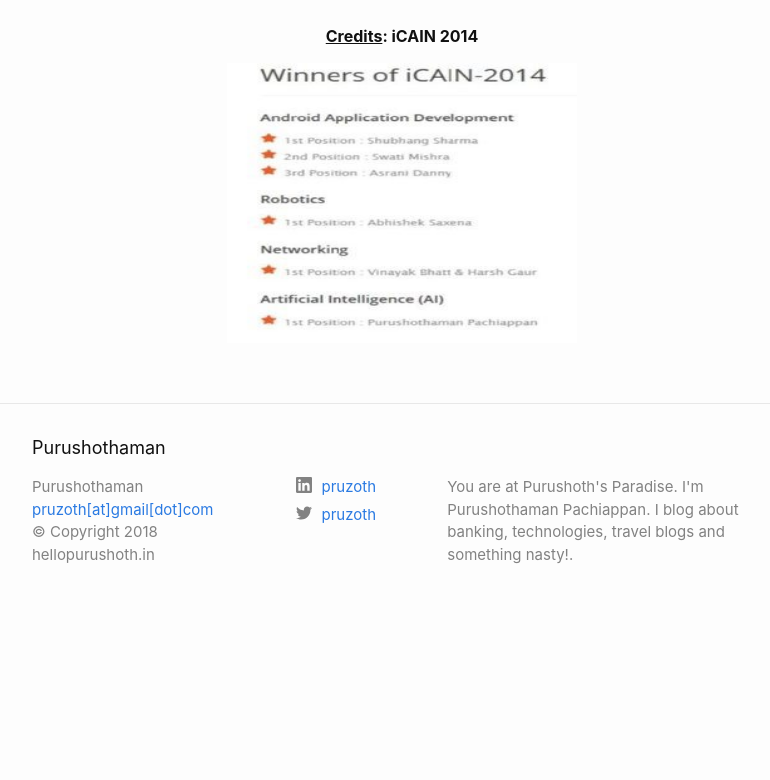
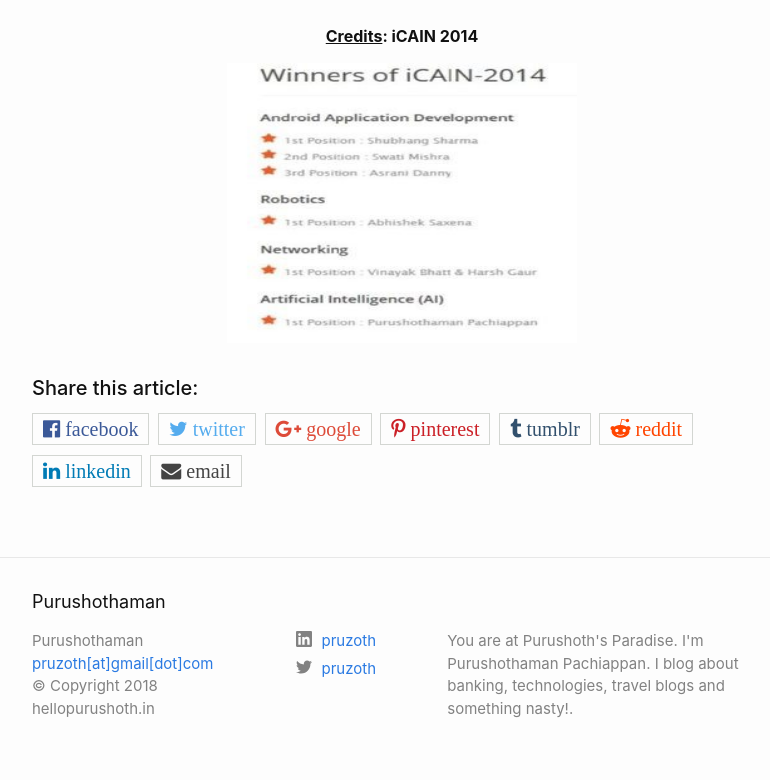
Before and after one commit to purushothblog/purushothblog.github.io, a Jekyll site: the page built from _posts/2014-07-26-my-ai-academic-project.html, in a window 1280 px wide. Shown: the part 733-1513 px from the top of the page, without its empty margins (238-1008 px from the left). Built offline with Jekyll 4.4.1, drawn with Linux system fonts in a browser that asks for light colours; comment, search, counter and statistics services are not loaded; before the commit the page ends 1359 px from its top, so only the background shows below that.

Commit message:
share button

```diff
--- a/_includes/head.html
+++ b/_includes/head.html
@@ -8,4 +8,5 @@
   {%- if jekyll.environment == 'production' and site.google_analytics -%}
     {%- include google-analytics.html -%}
   {%- endif -%}
+  <link href="https://maxcdn.bootstrapcdn.com/font-awesome/4.7.0/css/font-awesome.min.css" rel="stylesheet">
 </head>
--- /dev/null
+++ b/_includes/share_bar.html
@@ -0,0 +1,55 @@
+
+<div id="share-bar">
+    <br>
+    <h4>Share this article:</h4>
+
+    <div class="share-buttons">
+        <a  href="https://www.facebook.com/sharer/sharer.php?u={{ site.url }}{{ site.baseurl }}{{ page.url }}"
+            onclick="window.open(this.href, 'pop-up', 'left=20,top=20,width=500,height=500,toolbar=1,resizable=0'); return false;"
+            title="Share on Facebook" >
+            <i class="fa fa-facebook-official share-button"> facebook</i>
+        </a>
+
+        <a  href="https://twitter.com/intent/tweet?text={{ page.title }}&url={{ site.url }}{{ site.baseurl }}{{ page.url }}"
+            onclick="window.open(this.href, 'pop-up', 'left=20,top=20,width=500,height=500,toolbar=1,resizable=0'); return false;"
+            title="Share on Twitter" >
+            <i class="fa fa-twitter share-button"> twitter</i>
+        </a>
+
+        <a  href="https://plus.google.com/share?url={{ site.url }}{{ site.baseurl }}{{ page.url }}"
+            onclick="window.open(this.href, 'pop-up', 'left=20,top=20,width=500,height=500,toolbar=1,resizable=0'); return false;"
+            title="Share on Google+" >
+            <i class="fa fa-google-plus share-button"> google</i>
+        </a>
+
+        <a  href="http://pinterest.com/pin/create/button/?url={{ site.url }}{{ site.baseurl }}{{ page.url }}"
+            onclick="window.open(this.href, 'pop-up', 'left=20,top=20,width=900,height=500,toolbar=1,resizable=0'); return false;"
+            title="Share on Pinterest" >
+            <i class="fa fa-pinterest-p share-button"> pinterest</i>
+        </a>
+
+        <a  href="http://www.tumblr.com/share/link?url={{ site.url }}{{ site.baseurl }}{{ page.url }}"
+            onclick="window.open(this.href, 'pop-up', 'left=20,top=20,width=900,height=500,toolbar=1,resizable=0'); return false;"
+            title="Share on Tumblr" >
+            <i class="fa fa-tumblr share-button"> tumblr</i>
+        </a>
+
+        <a  href="http://www.reddit.com/submit?url={{ site.url }}{{ site.baseurl }}{{ page.url }}"
+            onclick="window.open(this.href, 'pop-up', 'left=20,top=20,width=900,height=500,toolbar=1,resizable=0'); return false;"
+            title="Share on Reddit" >
+            <i class="fa fa-reddit-alien share-button"> reddit</i>
+        </a>
+
+        <a  href="https://www.linkedin.com/shareArticle?mini=true&url={{ site.url }}{{ site.baseurl }}{{ page.url }}&title={{ page.title }}&summary={{ page.description }}&source={{ site.title }}"
+            onclick="window.open(this.href, 'pop-up', 'left=20,top=20,width=500,height=500,toolbar=1,resizable=0'); return false;"
+            title="Share on LinkedIn" >
+            <i class="fa fa-linkedin share-button"> linkedin</i>
+        </a>
+
+        <a  href="mailto:?subject={{ page.title }}&amp;body=Check out this site {{ site.url }}{{ site.baseurl }}{{ page.url }}"
+            title="Share via Email" >
+            <i class="fa fa-envelope share-button"> email</i>
+        </a>
+    </div>
+
+</div>
--- a/_layouts/post.html
+++ b/_layouts/post.html
@@ -17,6 +17,7 @@
 
   <div class="post-content e-content" itemprop="articleBody">
     {{ content }}
+    {% include share_bar.html %}
   </div>
 
   {% include disqus.html %}
--- a/_sass/minima/_layout.scss
+++ b/_sass/minima/_layout.scss
@@ -254,3 +254,96 @@
     }
   }
 }
+
+
+/* Share Bar */
+#share-bar {
+    font-size: 20px;
+}
+
+/* Title */
+#share-bar h4 {
+    margin-bottom: 10px;
+    font-weight: 500;
+}
+
+/* All buttons */
+.share-buttons {
+}
+
+/* Each button */
+.share-button {
+    margin: 0px;
+    margin-bottom: 10px;
+    margin-right: 3px;
+    border: 1px solid #D3D6D2;
+    padding: 5px 10px 5px 10px;
+}
+.share-button:hover {
+    opacity: 1;
+    color: #ffffff;
+}
+
+/* Facebook button */
+.fa-facebook-official {
+    color: #3b5998;
+}
+.fa-facebook-official:hover {
+    background-color: #3b5998;
+}
+
+/* Twitter button */
+.fa-twitter {
+    color: #55acee;
+}
+.fa-twitter:hover {
+    background-color: #55acee;
+}
+
+/* Google-PLus button */
+.fa-google-plus {
+    color: #dd4b39;
+}
+.fa-google-plus:hover {
+    background-color: #dd4b39;
+}
+
+/* Pinterest button */
+.fa-pinterest-p {
+    color: #cb2027;
+}
+.fa-pinterest-p:hover {
+    background-color: #cb2027;
+}
+
+/* Tumblr button */
+.fa-tumblr {
+    color: #32506d;
+}
+.fa-tumblr:hover {
+    background-color: #32506d;
+}
+
+/* Reddit button */
+.fa-reddit-alien {
+    color: #ff4500;
+}
+.fa-reddit-alien:hover {
+    background-color: #ff4500;
+}
+
+/* LinkedIn button */
+.fa-linkedin {
+    color: #007bb5;
+}
+.fa-linkedin:hover {
+    background-color: #007bb5;
+}
+
+/* Email button */
+.fa-envelope {
+    color: #444444;
+}
+.fa-envelope:hover {
+    background-color: #444444;
+}
```
Also changed, not shown: about.md (+3 -4 lines).
